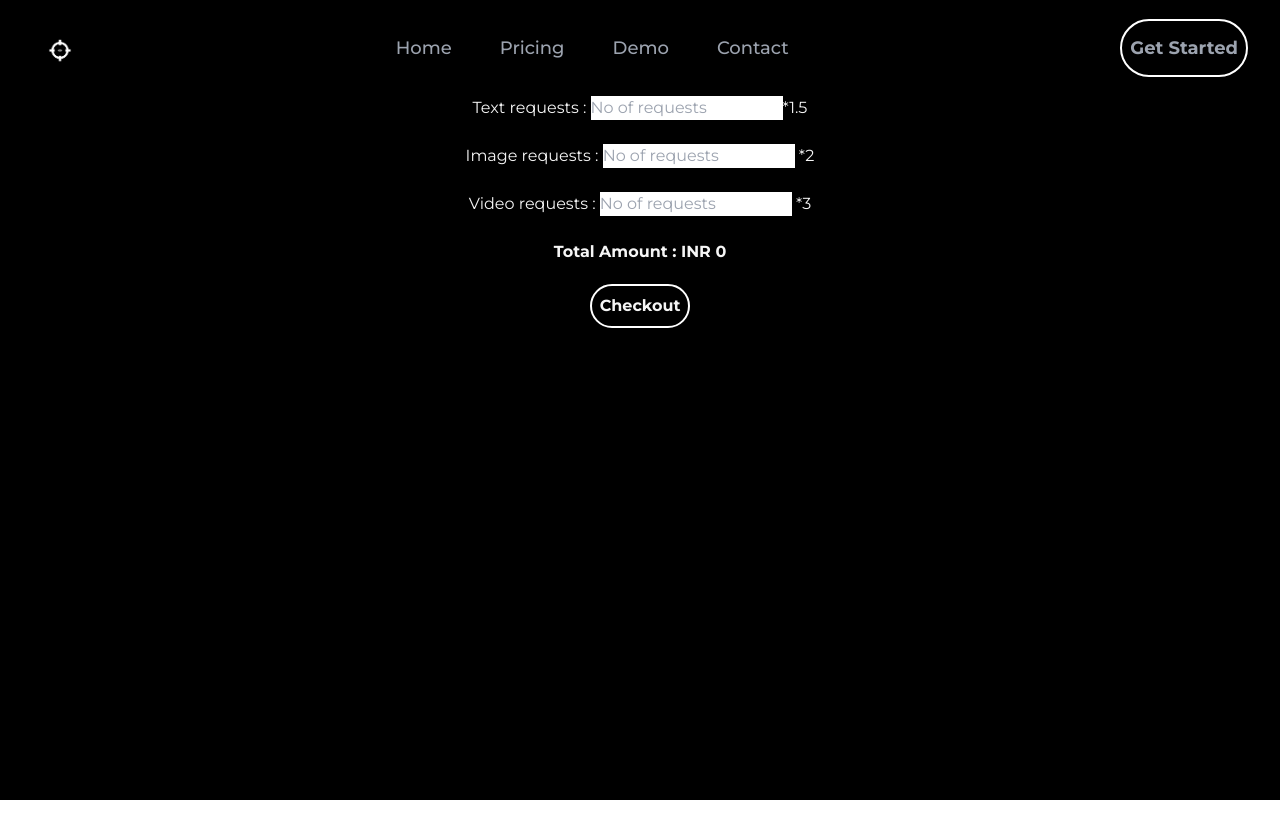
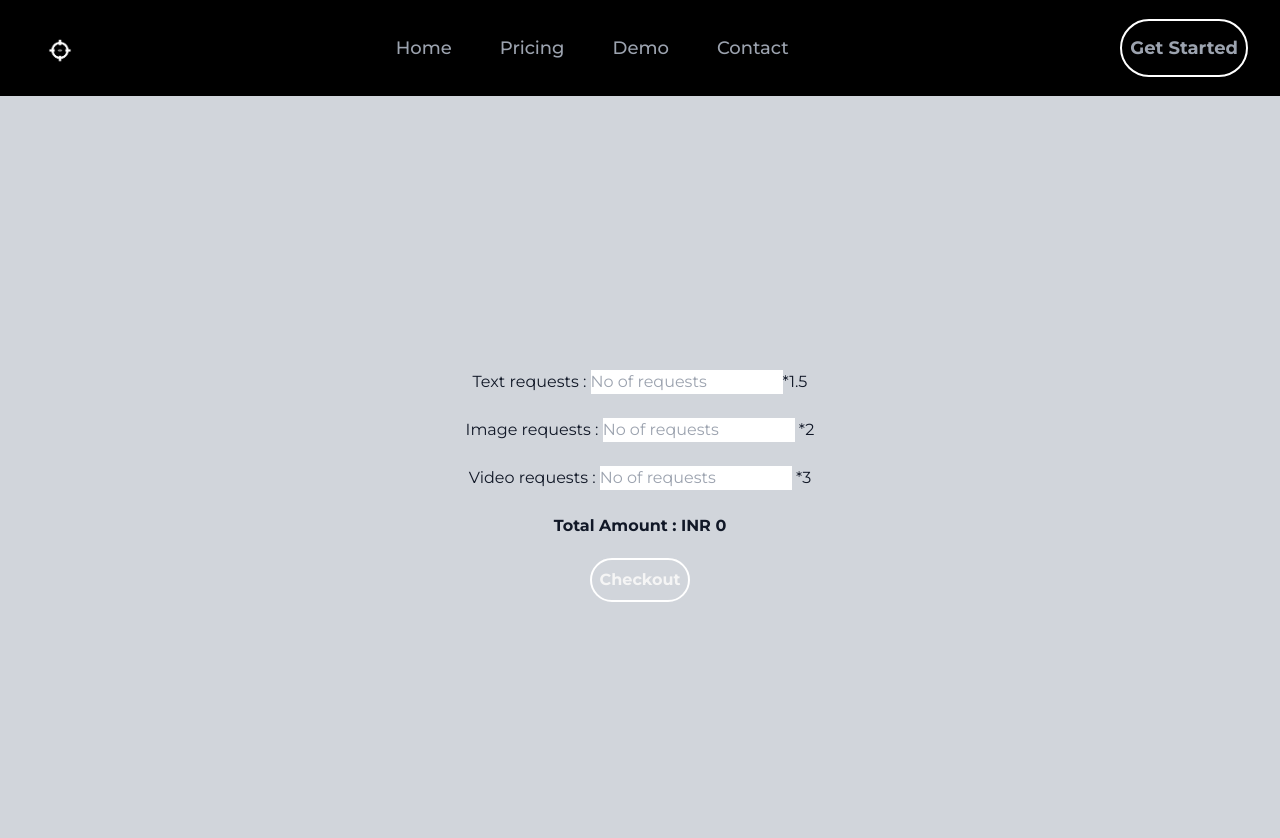
Before and after one commit to shivaay108/Frontend-content-watchdog, a Next.js app: page /pricing in a window 1280 px wide. Shown: the top 838 px of the page. Before the commit the page ends 800 px from the top, so only its background shows below. Built offline with nearby package versions, Linux system fonts and the light colour scheme.

Commit message:
changed styles

```diff
--- a/pages/contactus.js
+++ b/pages/contactus.js
@@ -57,7 +57,7 @@ const Form = () => {
         </div>
         <button
           type="submit"
-          className="bg-indigo-500 text-white py-2 px-4 rounded-md w-full font-medium hover:bg-indigo-600"
+          className="bg-black text-white py-2 px-4 rounded-md w-full font-medium hover:bg-gray-800"
         >
           Submit
         </button>
--- a/pages/pricing.js
+++ b/pages/pricing.js
@@ -28,29 +28,29 @@ const Calculator = () => {
       }
     }
   return(
-        <>
 
+        <div className="flex justify-center items-center h-screen bg-cover bg-blur-lg bg-center bg-gray-300 ">
+        <div className="text-center">
 
-        <div className="text-center">
-            <h3 className=""> Text requests :<span> <input className="text-gray-950" onChange={textAmountInputHandler} type="number" placeholder="No of requests" min="0"/></span><span>*1.5</span></h3>
+            <h3 className="text-gray-900"> Text requests :<span> <input className="text-gray-900" onChange={textAmountInputHandler} type="number" placeholder="No of requests" min="0"/></span><span>*1.5</span></h3>
 
             <br></br>
             {/* <p>{textAmount}</p> */}
         <div>
-          <h3 className="">Image requests : <span><input className="text-gray-950" onChange = {imageAmountInputHandler}  type="number" placeholder="No of requests" min="0"/>   </span><span>*2</span> </h3>
+          <h3 className="text-gray-900">Image requests : <span><input className="text-gray-950" onChange = {imageAmountInputHandler}  type="number" placeholder="No of requests" min="0"/>   </span><span>*2</span> </h3>
           <br></br>
         </div>
         <div>
-          <h3>Video requests : <span><input  className="text-gray-950" onChange={videoAmountInputHandler} type="number" placeholder="No of requests" min="0"/>   </span> <span>*3</span></h3>
+          <h3 className="text-gray-900">Video requests : <span><input  className="text-gray-950" onChange={videoAmountInputHandler} type="number" placeholder="No of requests" min="0"/>   </span> <span>*3</span></h3>
         <br></br>
         </div>
         <div className="text-center">
-           <strong>Total Amount : INR {textAmount + videoAmount + imageAmount}</strong>
+           <strong className="text-gray-900">Total Amount : INR {textAmount + videoAmount + imageAmount}</strong>
            <br></br>
            <button onClick={validateAmount} className=" m-5 border-2 border-white hover:border-black hover:bg-white hover:text-black font-bold px-2 py-2 rounded-full ">Checkout</button>
         </div>
         </div>
-        </>
+        </div>
     )
 }
 
```
